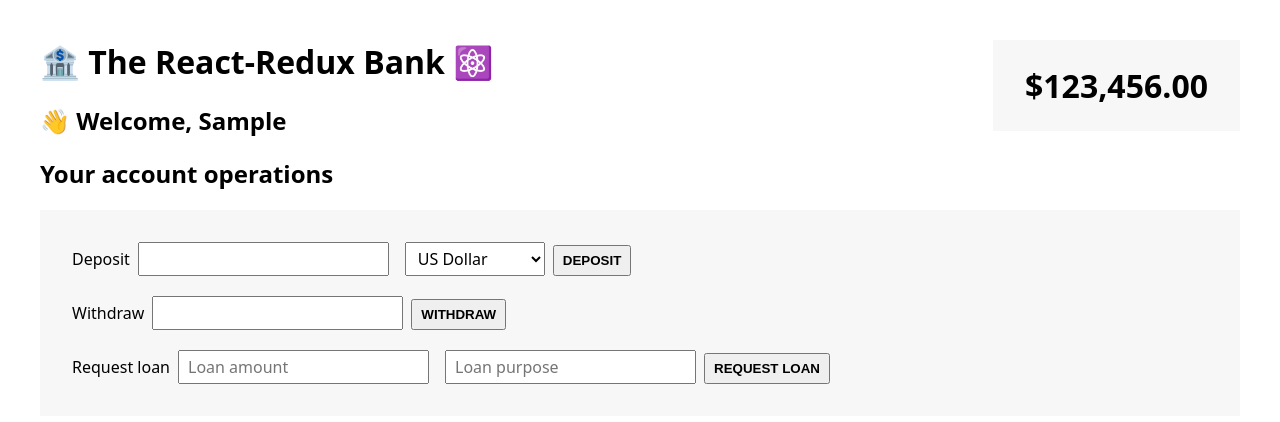
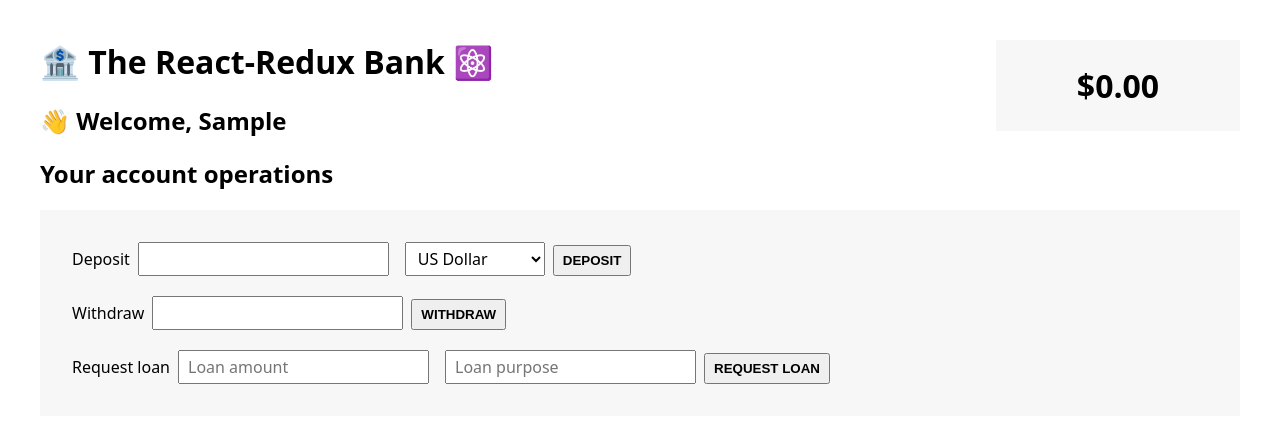
Before and after one commit to MtiPsd/redux-intro, a React (Create React App) app: page / in a window 1280 px wide. Both pictures are taken after typing "Sample", "Sample" into the empty fields and a click on the button "CREATE NEW CUSTOMER". Shown: the top 422 px of the page. Built offline with nearby package versions, Linux system fonts and the light colour scheme.

Commit message:
finish :: state

```diff
--- a/package.json
+++ b/package.json
@@ -11,6 +11,7 @@
     "react-redux": "^8.1.3",
     "react-scripts": "5.0.1",
     "redux": "^4.2.1",
+    "redux-thunk": "^2.4.2",
     "web-vitals": "^2.1.4"
   },
   "scripts": {
--- a/src/App.js
+++ b/src/App.js
@@ -1,8 +1,9 @@
 import CreateCustomer from "./features/customers/CreateCustomer";
 import Customer from "./features/customers/Customer";
 import AccountOperations from "./features/accounts/AccountOperations";
+import BalanceDisplay from "./features/accounts/BalanceDisplay";
+
 import { useSelector } from "react-redux";
-import BalanceDisplay from "./features/accounts/BalanceDisplay";
 
 function App() {
   const fullName = useSelector((state) => state.customer.fullName);
--- a/src/features/accounts/BalanceDisplay.js
+++ b/src/features/accounts/BalanceDisplay.js
@@ -1,3 +1,5 @@
+import { useSelector } from "react-redux";
+
 function formatCurrency(value) {
   return new Intl.NumberFormat("en", {
     style: "currency",
@@ -6,7 +8,9 @@
 }
 
 function BalanceDisplay() {
-  return <div className="balance">{formatCurrency(123456)}</div>;
+  const balance = useSelector((store) => store.account.balance);
+
+  return <div className="balance">{formatCurrency(balance)}</div>;
 }
 
 export default BalanceDisplay;
```
Also changed, not shown: 1 other file (tests, documents, lock files or other folders).
